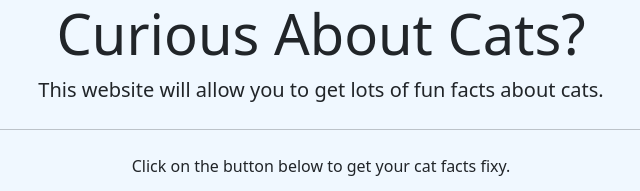
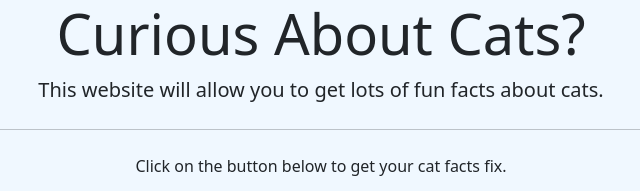
Before and after one commit to stlevy002/APIChallenge1, a plain HTML site: page index.html in a window 1280 px wide. Shown: the top 191 px of the page, 319-959 px from the left. Drawn offline with nearby package versions, Linux system fonts and the light colour scheme.

Commit message:
API Challenge 1

```diff
--- a/index.html
+++ b/index.html
@@ -16,7 +16,7 @@
             <h1 class="display-4">Curious About Cats?</h1>
             <p class="lead">This website will allow you to get lots of fun facts about cats.</p>
             <hr class="my-4">
-            <p>Click on the button below to get your cat facts fixy.</p>
+            <p>Click on the button below to get your cat facts fix.</p>
             <p class="lead">
               <a class="btn btn-primary btn-lg" id="generateBtn" role="button">Meow!</a>
             </p>
```
